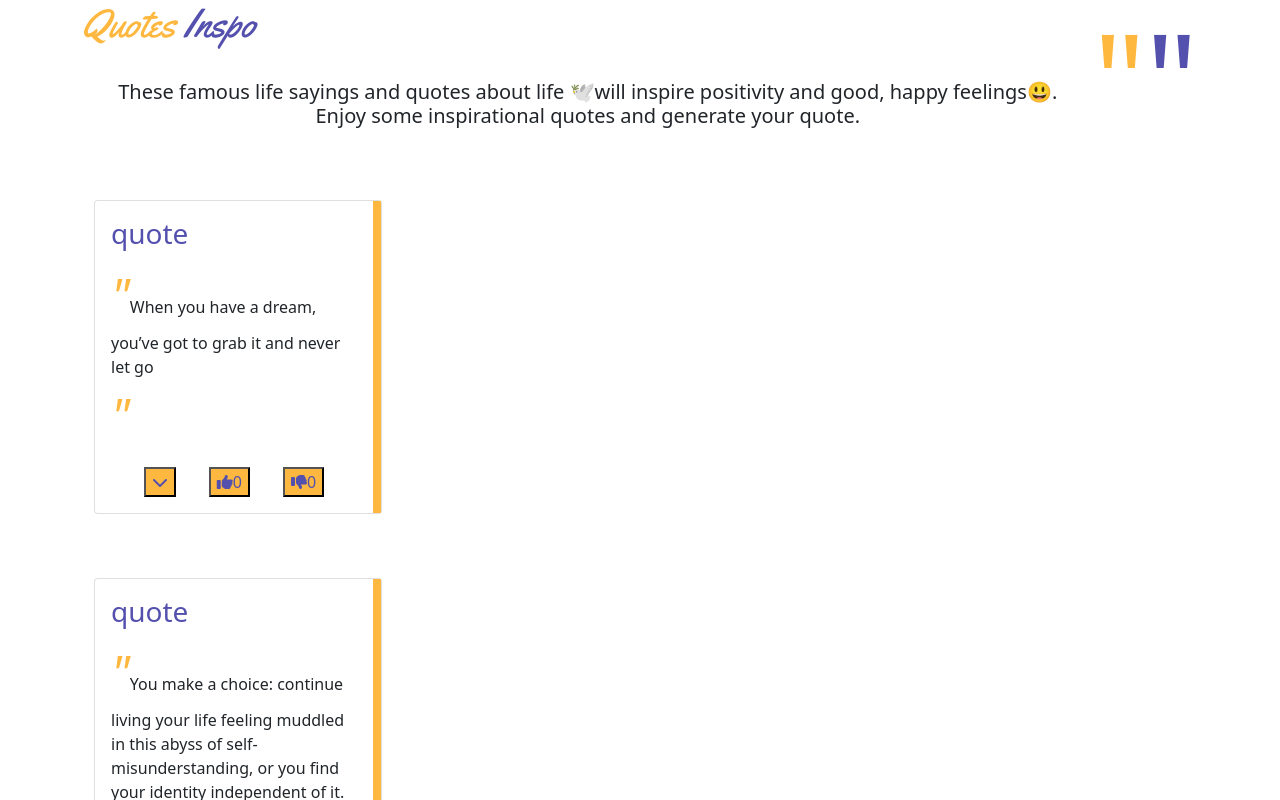
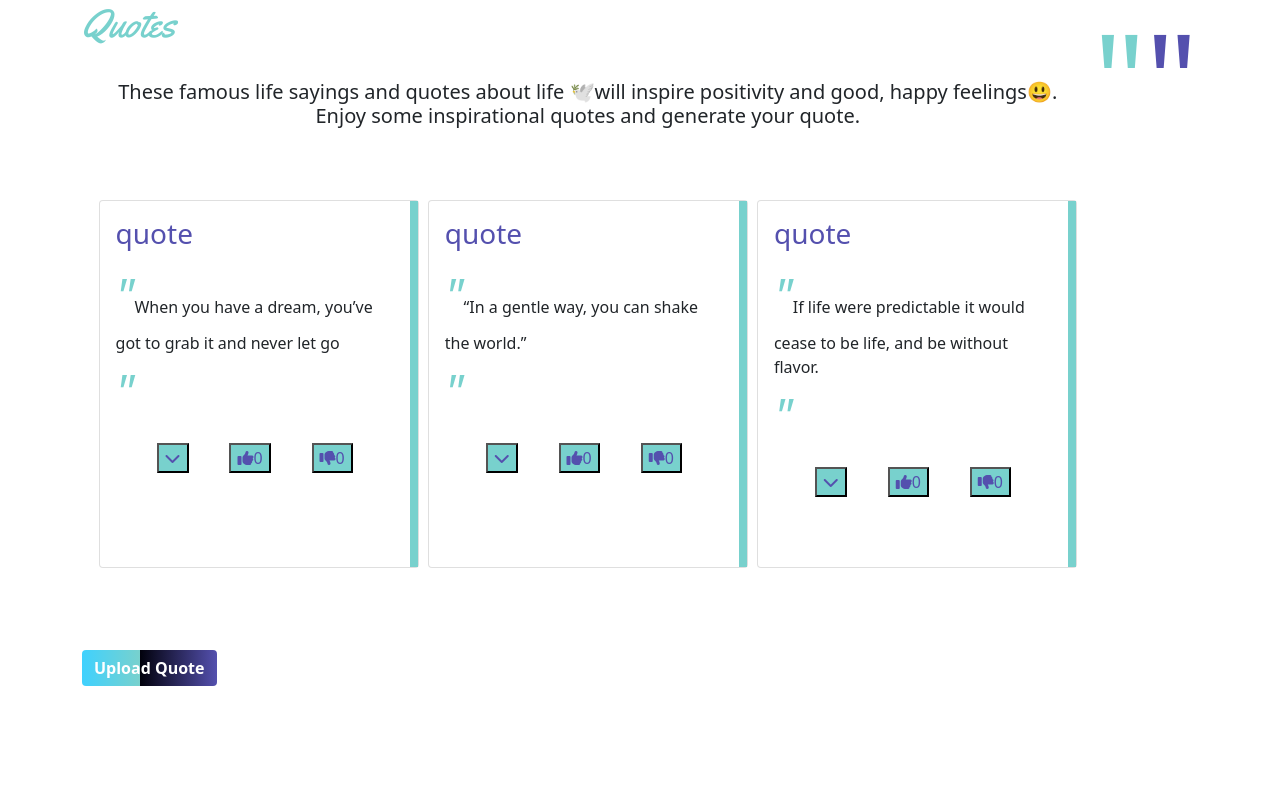
Before and after one commit to Brigid-Chepkemoi/quote-vote, an Angular app: page / in a window 1280 px wide. Shown: the top 800 px of the page. Built offline with nearby package versions, Linux system fonts and the light colour scheme.

Commit message:
add final changes

```diff
--- a/src/app/quote-form/quote-form.component.css
+++ b/src/app/quote-form/quote-form.component.css
@@ -1,10 +1,10 @@
 .btn {
     border: none;
-    background: rgb(254, 184, 63);
+    background: rgb(120, 209, 205) 43%;
     font-weight: 900;
     font-size: 20x;
-    margin-top: 1rem;
-    background: linear-gradient(90deg, rgba(254, 184, 63, 1) 0%, rgba(254, 184, 63, 1) 43%, rgba(84, 80, 174, 1) 43%, rgba(84, 80, 174, 1) 100%);
+    margin-top: 5.1rem;
+    background: linear-gradient(90deg, #3fd1fe 0%, rgb(120, 209, 205) 43%, rgb(1, 1, 12) 43%, rgba(84, 80, 174, 1) 100%);
 }
 
 .card {
@@ -17,5 +17,5 @@ h2 {
 }
 
 span {
-    text-decoration: underline #feb83f;
+    text-decoration: underline rgb(120, 209, 205) 20%;
 }
--- a/src/app/quote-form/quote-form.component.html
+++ b/src/app/quote-form/quote-form.component.html
@@ -1,6 +1,7 @@
+
 <p>
     <a class="btn generate btn-primary " data-bs-toggle="collapse" href="#collapseExample" role="button" aria-expanded="false" aria-controls="collapseExample">
-      Generate Quote
+      Upload Quote
     </a>
 
 </p>
--- a/src/app/quote/quote.component.css
+++ b/src/app/quote/quote.component.css
@@ -1,18 +1,18 @@
 h1 {
     font-family: 'Yellowtail', cursive;
-    color: #feb83f;
+    color: rgb(120, 209, 205);
 }
 
 h2 {
     display: flex;
     float: right;
-    color: #feb83f;
+    color: rgb(120, 209, 205);
     font-size: 8rem;
 }
 
 em {
     font-size: 3rem;
-    color: #feb83f;
+    color: rgb(120, 209, 205);
 }
 
 .fas {
@@ -20,7 +20,7 @@ em {
 }
 
 button {
-    background: #feb83f;
+    background: rgb(120, 209, 205);
 }
 
 h3 {
@@ -39,10 +39,12 @@ span {
 .quotes {
     margin-top: 4rem;
     display: flex;
+    justify-content: space-evenly;
 }
 
 .card-body {
-    border-right: 8px solid #feb83f;
+    border-right: 8px solid rgb(120, 209, 205);
+
 }
 
 .card-body:hover {
@@ -53,3 +55,7 @@ span {
     display: flex;
     justify-content: space-evenly;
 }
+.row{
+    display: flex;
+    flex-direction: row;
+}
--- a/src/app/quote/quote.component.html
+++ b/src/app/quote/quote.component.html
@@ -1,7 +1,7 @@
 <div class="container">
     <h2>"<span>"</span></h2>
     <!-- <ng-progress></ng-progress> -->
-    <h1>Quotes <span>Inspo</span></h1>
+    <h1>Quotes </h1>
 
     <h5>These famous life sayings and quotes about life 🕊️will inspire positivity and good, happy feelings😃.<br> Enjoy some inspirational quotes and generate your quote.</h5>
     <!-- <div class="row">
@@ -11,11 +11,11 @@
             </blockquote>
         </div>
     </div> -->
-    <div class="row" >
-        <div class="container">
+    <div class="row"  >
+        <div class="container" style=" display: flex;">
         <div class="quotes col-md-4 " *ngFor='let quote of quotes;let i = index'>
             <div *ngIf="quote.likes == highest; then popular else other"></div>
-            <div class="card" style="width: 18rem;">
+            <div class="card" style="width: 20rem; height: 23rem; ">
                 <div class="card-body">
                     <!-- to register the index of each quote item in the quotes list. -->
                     <div>
--- a/src/app/quote/quote.component.ts
+++ b/src/app/quote/quote.component.ts
@@ -13,9 +13,9 @@ import { Quotes } from '../quotes';
 })
 export class QuoteComponent implements OnInit {
    quotes: Quotes[] = [
-    new Quotes(1, "When you have a dream, you’ve got to grab it and never let go","Carol Burnest", 20 ,8,"Tracy Sareto",new Date(2022,  6, 6)),
-    new Quotes(2, "You make a choice: continue living your life feeling muddled in this abyss of self-misunderstanding, or you find your identity independent of it. You draw your own box", "Duchess Megan",25, 6,"Tracy Sareto",new Date(2022,  6, 6, 12, 49, 10)),
-    new Quotes(3, "I just want you to know that if you are out there and you are being really hard on yourself right now for something that has happened it’s normal. That is what is going to happen to you in life. No one gets through unscathed. We are all going to have a few scratches on us. Please be kind to yourselves and stand up for yourself, please.", "Taylor Swift",30,4,"Tracy Sareto",new Date(2022,  6, 6, 12, 49, 10))
+    new Quotes(1, "When you have a dream, you’ve got to grab it and never let go","Carol Burnest", 16 ,2,"Brigid Chepkemoi",new Date(2022,  6, 6)),
+    new Quotes(2, "“In a gentle way, you can shake the world.”", "Mahatma Gandhi",24, 6,"Brigid Chepkemoi",new Date(2022,  6, 6, 12, 49, 10)),
+    new Quotes(3, "If life were predictable it would cease to be life, and be without flavor. ", "Eleanor Roosevelt",30,4,"Brigid Chepkemoi",new Date(2022,  6, 6, 12, 49, 10))
    ];
   addNewQuote(quote){
     let quotesLength=this.quotes.length+1;
```
